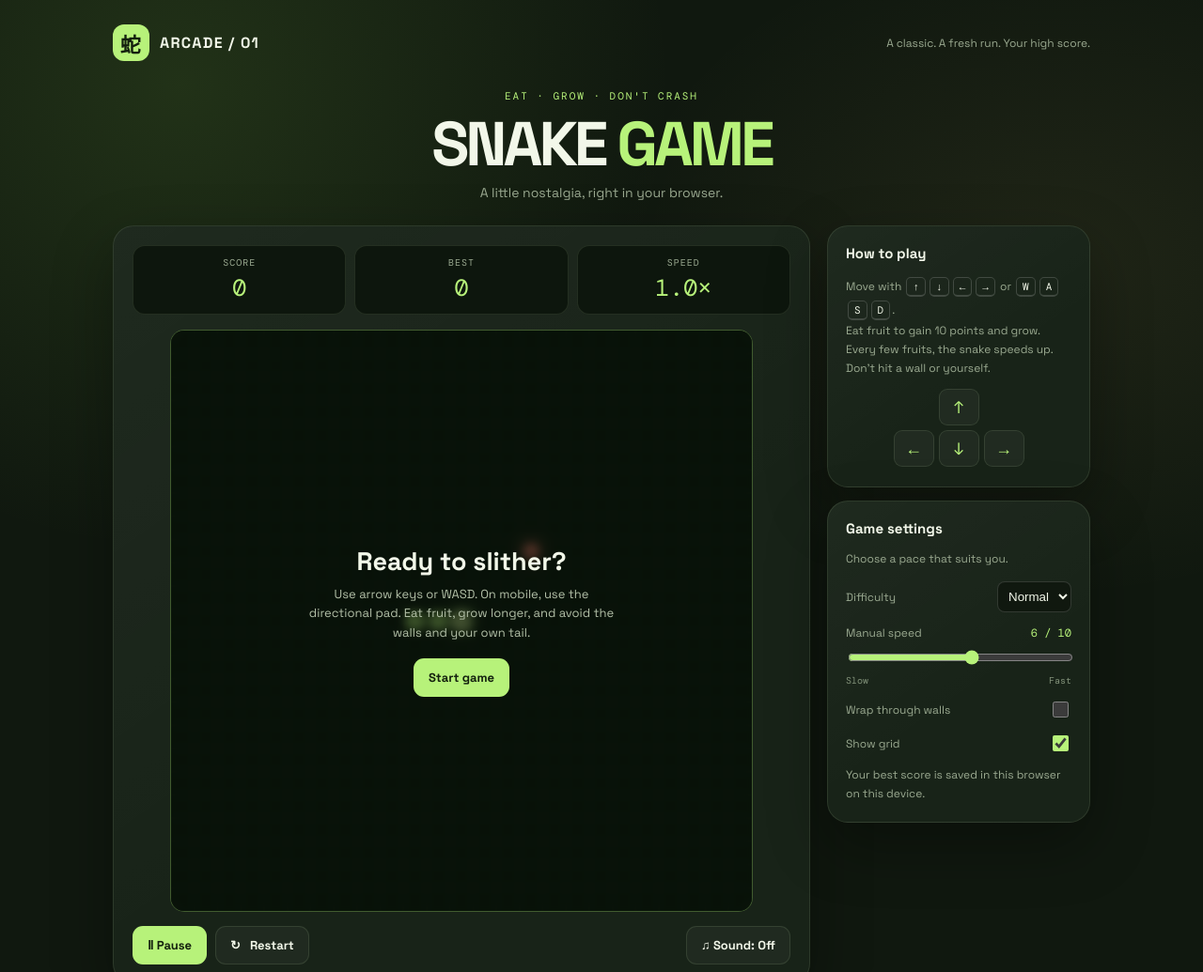
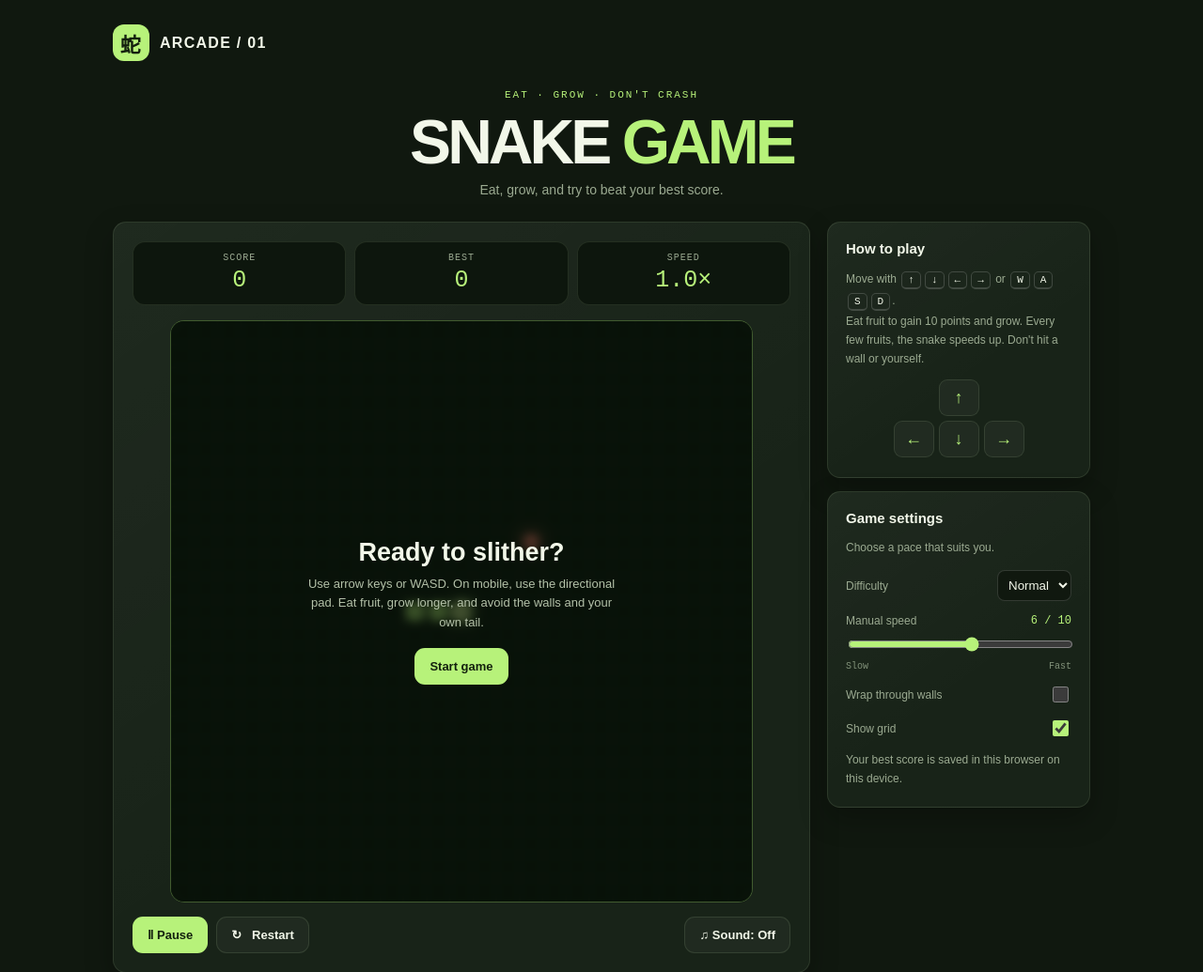
Before and after one commit to tanshi2003/Snakegame, a plain HTML site: page web/index.html in a window 1280 px wide. Shown: the top 1035 px of the page at 94% size. Drawn offline with nearby package versions, Linux system fonts and the light colour scheme.

Commit message:
Simplify game interface and remove AI-generated styling

```diff
--- a/web/index.html
+++ b/web/index.html
@@ -5,12 +5,12 @@
 <meta name="description" content="Play Snake in your browser. Eat, grow, beat your high score.">
 <title>Snake by Tanshi | Arcade</title>
 <style>
-@import url('https://fonts.googleapis.com/css2?family=DM+Mono:wght@400;500&family=Space+Grotesk:wght@400;500;600;700&display=swap');
+
 :root{color-scheme:dark;--bg:#10180f;--panel:#182318;--panel2:#203020;--line:#d5f4c21c;--text:#f2f7e9;--muted:#9baa91;--green:#b7f27a;--lime:#dcff91;--red:#ff806f;--gold:#f6d47c}
-*{box-sizing:border-box}body{margin:0;min-height:100vh;background:radial-gradient(ellipse at 15% 8%,#8ccf4c24,transparent 34%),radial-gradient(ellipse at 88% 25%,#f6d47c12,transparent 30%),var(--bg);font-family:'Space Grotesk',sans-serif;color:var(--text);padding:26px 16px 40px}
+*{box-sizing:border-box}body{margin:0;min-height:100vh;background:var(--bg);font-family:Arial,sans-serif;color:var(--text);padding:26px 16px 40px}
 button{font:inherit}.shell{width:min(1040px,100%);margin:auto}.top{display:flex;justify-content:space-between;align-items:center;gap:12px}.brand{display:flex;align-items:center;gap:11px;font-weight:700;letter-spacing:.08em}.logo{width:39px;height:39px;border-radius:12px;background:var(--green);color:#13200e;display:grid;place-items:center;font-size:22px}.tag{color:var(--muted);font-size:12px}
-.hero{text-align:center;margin:30px 0 26px}.eyebrow{font:11px 'DM Mono',monospace;color:var(--green);letter-spacing:.18em;text-transform:uppercase}.hero h1{font-size:clamp(38px,6vw,66px);line-height:1;margin:11px 0 10px;letter-spacing:-.06em}.hero h1 span{color:var(--green)}.hero p{color:var(--muted);margin:0;font-size:14px}
-.layout{display:grid;grid-template-columns:minmax(0,1fr) 280px;gap:18px;align-items:start}.panel{background:linear-gradient(145deg,#ffffff08,transparent 60%),var(--panel);border:1px solid var(--line);border-radius:22px;box-shadow:0 24px 65px #0005}.game{padding:20px}.hud{display:grid;grid-template-columns:repeat(3,1fr);gap:9px;margin-bottom:16px}.metric{background:#0d160d;border:1px solid var(--line);border-radius:13px;padding:11px;text-align:center}.metric small{display:block;color:var(--muted);font:10px 'DM Mono',monospace;letter-spacing:.1em;text-transform:uppercase}.metric strong{display:block;color:var(--green);font:25px 'DM Mono',monospace;margin-top:4px}.arena{position:relative;max-width:620px;margin:auto;border:1px solid #b7f27a50;border-radius:15px;overflow:hidden;background:#0c160d;box-shadow:inset 0 0 45px #83c94c0b}
+.hero{text-align:center;margin:30px 0 26px}.eyebrow{font:11px monospace;color:var(--green);letter-spacing:.18em;text-transform:uppercase}.hero h1{font-size:clamp(38px,6vw,66px);line-height:1;margin:11px 0 10px;letter-spacing:-.06em}.hero h1 span{color:var(--green)}.hero p{color:var(--muted);margin:0;font-size:14px}
+.layout{display:grid;grid-template-columns:minmax(0,1fr) 280px;gap:18px;align-items:start}.panel{background:linear-gradient(145deg,#ffffff08,transparent 60%),var(--panel);border:1px solid var(--line);border-radius:14px;box-shadow:0 12px 30px #0004}.game{padding:20px}.hud{display:grid;grid-template-columns:repeat(3,1fr);gap:9px;margin-bottom:16px}.metric{background:#0d160d;border:1px solid var(--line);border-radius:13px;padding:11px;text-align:center}.metric small{display:block;color:var(--muted);font:10px monospace;letter-spacing:.1em;text-transform:uppercase}.metric strong{display:block;color:var(--green);font:25px monospace;margin-top:4px}.arena{position:relative;max-width:620px;margin:auto;border:1px solid #b7f27a50;border-radius:15px;overflow:hidden;background:#0c160d;box-shadow:inset 0 0 45px #83c94c0b}
 canvas{display:block;width:100%;height:auto;aspect-ratio:1/1;touch-action:none}.overlay{position:absolute;inset:0;display:grid;place-items:center;background:#071007b8;backdrop-filter:blur(5px);padding:20px;text-align:center}.overlay[hidden]{display:none}.overlay-card{max-width:330px}.overlay h2{font-size:27px;margin:0 0 8px}.overlay p{color:#b4c1a9;font-size:13px;line-height:1.55;margin:0 0 17px}
 .controls{display:flex;gap:9px;flex-wrap:wrap;margin:15px 0 0}.btn{border:1px solid var(--line);border-radius:11px;background:#ffffff09;color:var(--text);padding:11px 15px;font-weight:700;font-size:13px;cursor:pointer;transition:.18s}.btn:hover{transform:translateY(-1px);background:#ffffff14}.primary{background:var(--green);color:#13200e;border-color:transparent}.primary:hover{background:var(--lime)}.quiet{margin-left:auto}
 .side{display:grid;gap:14px}.side-panel{padding:19px}.side h2{font-size:15px;margin:0 0 14px}.hint{color:var(--muted);font-size:12px;line-height:1.65}.key{display:inline-block;border:1px solid #ffffff2b;border-bottom-width:2px;border-radius:5px;padding:2px 6px;color:var(--text);font:11px 'DM Mono',monospace;margin:2px}
@@ -18,7 +18,7 @@ canvas{display:block;width:100%;height:auto;aspect-ratio:1/1;touch-action:none}.
 .toggle-row{display:flex;justify-content:space-between;align-items:center;color:var(--muted);font-size:12px;margin-top:13px}.toggle-row input{accent-color:var(--green);width:17px;height:17px}
 .speed-control{display:grid;gap:8px;margin-top:14px}
 .speed-control label{display:flex;justify-content:space-between;align-items:center;color:var(--muted);font-size:12px}
-.speed-control label strong{color:var(--green);font:12px 'DM Mono',monospace}
+.speed-control label strong{color:var(--green);font:12px monospace}
 .speed-control input[type=range]{width:100%;accent-color:var(--green);cursor:pointer}
 .speed-ends{display:flex;justify-content:space-between;color:#82927a;font:10px 'DM Mono',monospace}
 .foot{text-align:center;color:#77846d;font-size:11px;margin-top:22px}
@@ -28,8 +28,8 @@ button:focus-visible,input:focus-visible{outline:2px solid var(--gold);outline-o
 </style>
 </head>
 <body><main class="shell">
-<header class="top"><div class="brand"><div class="logo">蛇</div><span>ARCADE / 01</span></div><div class="tag">A classic. A fresh run. Your high score.</div></header>
-<section class="hero"><div class="eyebrow">Eat · Grow · Don't crash</div><h1>SNAKE <span>GAME</span></h1><p>A little nostalgia, right in your browser.</p></section>
+<header class="top"><div class="brand"><div class="logo">蛇</div><span>ARCADE / 01</span></div><div class="tag"></div></header>
+<section class="hero"><div class="eyebrow">Eat · Grow · Don't crash</div><h1>SNAKE <span>GAME</span></h1><p>Eat, grow, and try to beat your best score.</p></section>
 <div class="layout">
 <section class="panel game">
 <div class="hud"><div class="metric"><small>Score</small><strong id="score">0</strong></div><div class="metric"><small>Best</small><strong id="best">0</strong></div><div class="metric"><small>Speed</small><strong id="speed">1×</strong></div></div>
```
